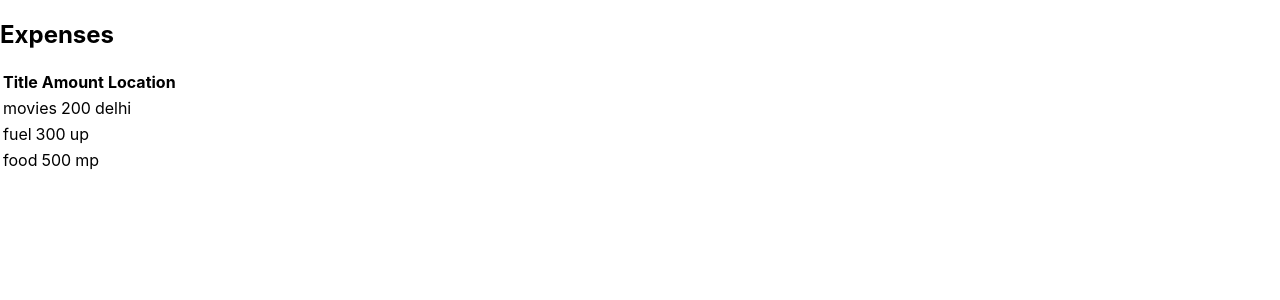
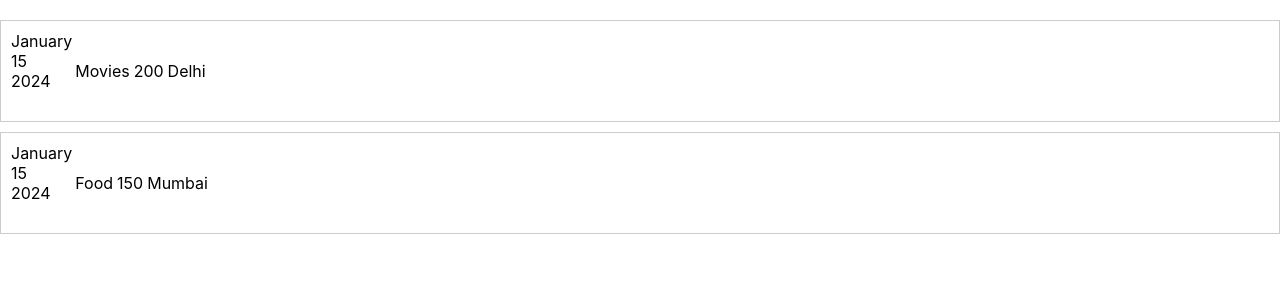
Before and after one commit to deepakkr14/project, a React (Create React App) app: page / in a window 1280 px wide. Shown: the top 300 px of the page. Built offline with nearby package versions, Linux system fonts and the light colour scheme.

Commit message:
using multiple component

```diff
--- a/src/App.js
+++ b/src/App.js
@@ -1,34 +1,60 @@
 // import logo from './logo.svg';
 import "./App.css";
 import "./component/Expensecss.css";
-import ExpenseItem from "./component/ExpenseItem";
+import ExpenseDetails from "./component/ExpenseDetails.js";
+import ExpenseDate from "./component/ExpenseDate.js";
 const data = [
-  { title: "movies", amount: "200", location: "delhi" },
-  { title: "fuel", amount: "300", location: "up" },
-  { title: "food", amount: "500", location: "mp" },
+  {
+    date: new Date(2023, 12, 15),
+    title: "Movies",
+    amount: 200,
+    location: "Delhi",
+  },
+  {
+    date: new Date(2023, 12, 15),
+    title: "Food",
+    amount: 150,
+    location: "Mumbai",
+  },
 ];
 function App() {
   return (
-    <div>
-      <h2>Expenses</h2>
-      <table>
-        <thead>
-          <tr>
-            <th>Title</th>
-            <th>Amount</th>
-            <th>Location</th>
-          </tr>
-        </thead>
-      </table>
-      {data.map((expense) => (
-        <ExpenseItem
-          title={expense.title}
-          amount={expense.amount}
-          location={expense.location}
-        />
+    <div className="expenses-list">
+      {data.map((props) => (
+        <div className="expense-item">
+          <div className="expense-item-content">
+            <ExpenseDate date={props.date} />
+            <ExpenseDetails
+              amount={props.amount}
+              location={props.location}
+              title={props.title}
+            />
+          </div>
+        </div>
       ))}
     </div>
   );
+  // return (
+  //   <div>
+  //     <h2>Expenses</h2>
+  //     <table>
+  //       <thead>
+  //         <tr>
+  //           <th>Title</th>
+  //           <th>Amount</th>
+  //           <th>Location</th>
+  //         </tr>
+  //       </thead>
+  //     </table>
+  //     {data.map((expense) => (
+  //       <ExpenseItem
+  //         title={expense.title}
+  //         amount={expense.amount}
+  //         location={expense.location}
+  //       />
+  //     ))}
+  //   </div>
+  // );
 }
 
 export default App;
--- /dev/null
+++ b/src/component/ExpenseDate.js
@@ -0,0 +1,15 @@
+function ExpenseDate(date) {
+  const month = date.date.toLocaleString("en-US", { month: "long" });
+  const day = date.date.toLocaleString("en-US", { day: "2-digit" });
+  const year = date.date.getFullYear();
+
+  return (
+    <div>
+      <div>{month}</div>
+      <div> {day}</div>
+      <div> {year}</div>
+      <br />
+    </div>
+  );
+}
+export default ExpenseDate;
--- a/src/component/Expensecss.css
+++ b/src/component/Expensecss.css
@@ -0,0 +1,18 @@
+/* ExpensesList.css */
+.expenses-list {
+    margin-top: 20px;
+    /* Add more styles as needed */
+  }
+
+  .expense-item {
+    border: 1px solid #ccc;
+    padding: 10px;
+    margin-bottom: 10px;
+    /* Add more styles as needed */
+  }
+
+  .expense-item-content {
+    display: flex;
+    align-items: center;
+    /* Adjust styles for spacing, alignment, etc. */
+  }
```
Also changed, not shown: src/component/ExpenseDetails.js (renamed from src/component/ExpenseItem.js, +11 -0 lines).
